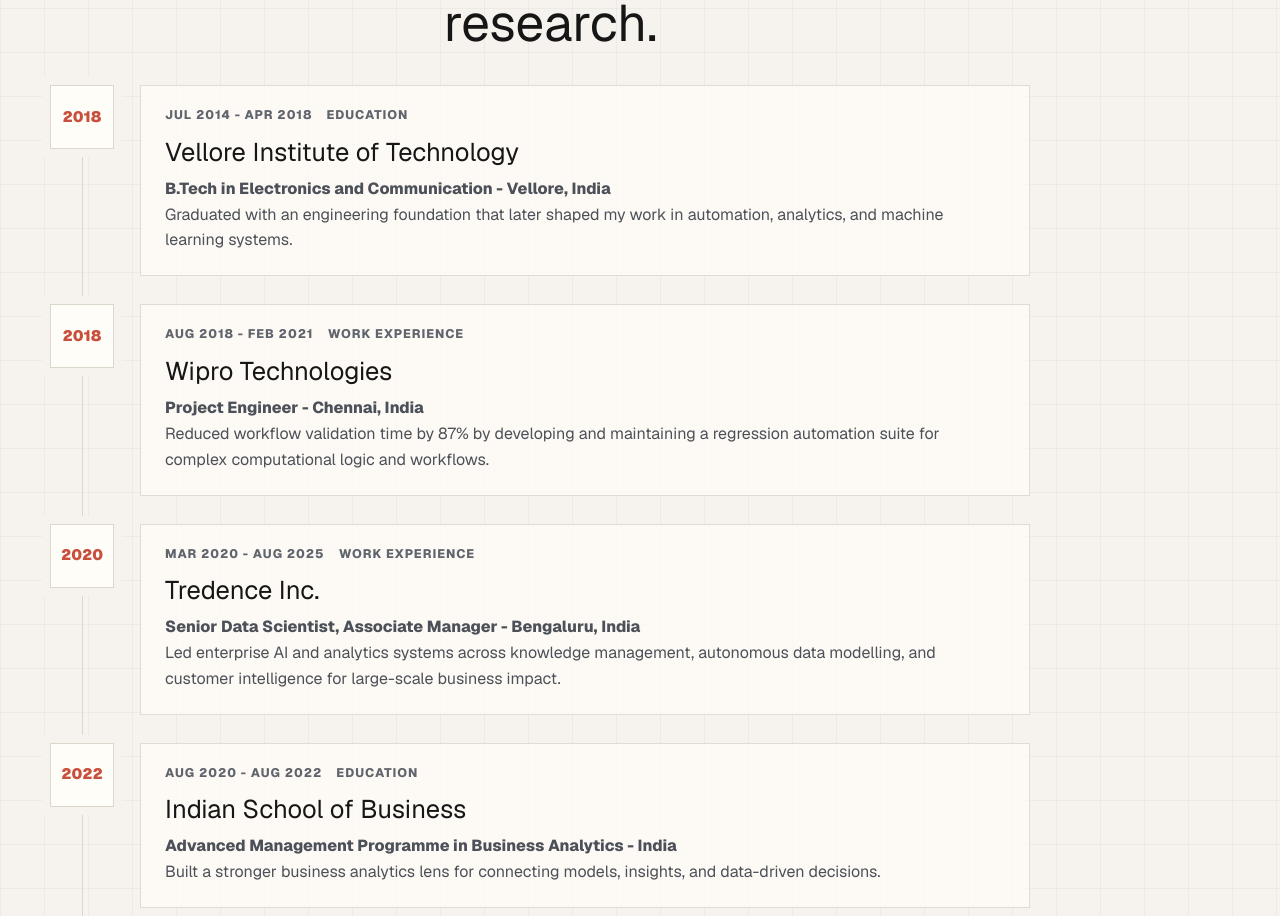
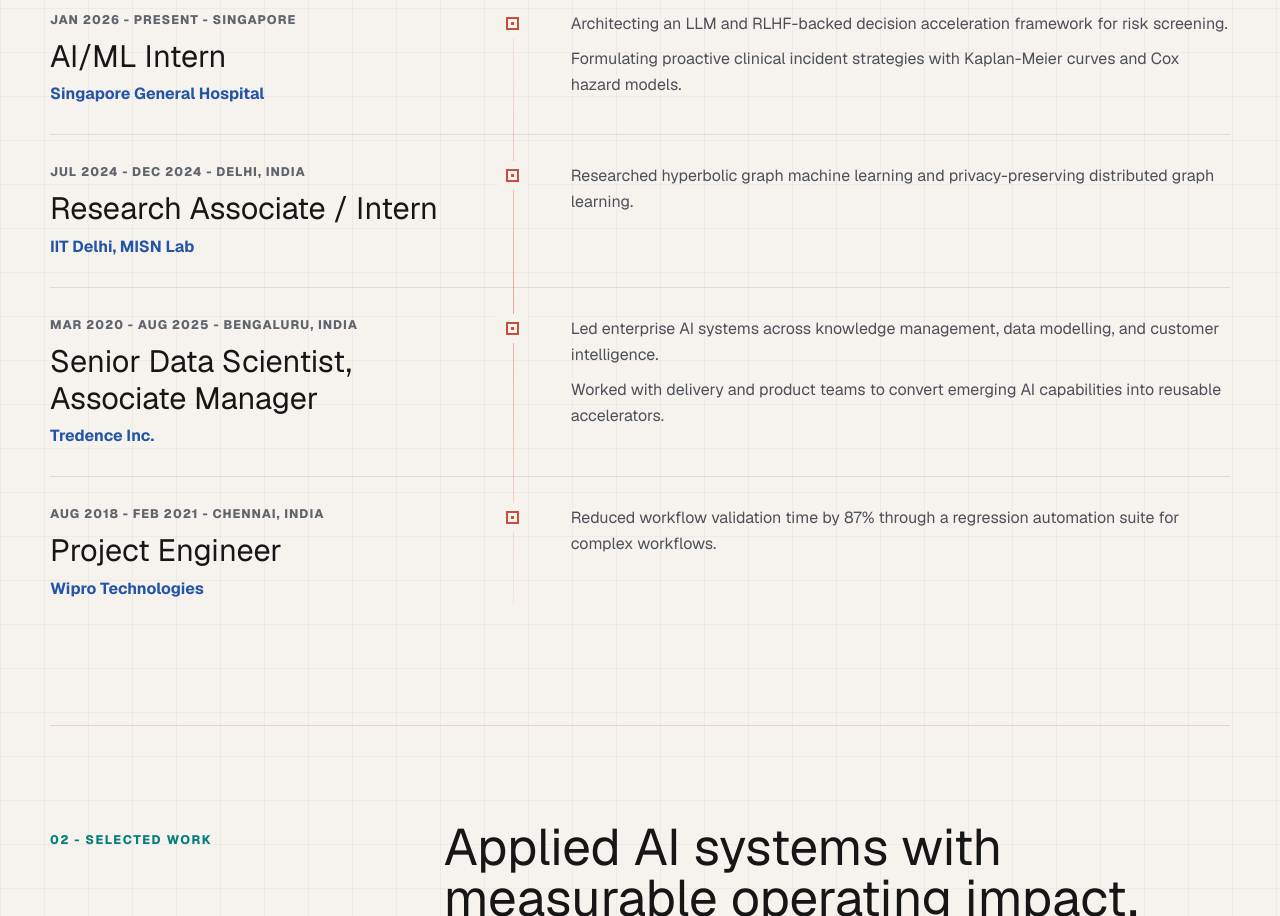
Before and after one commit to anuraagbhavaraju/anuraagbhavaraju.github.io, a Next.js app: page / in a window 1280 px wide. Shown: the part 1884-2800 px from the top of the page. Built offline with nearby package versions, Linux system fonts and the light colour scheme.

Commit message:
Make experience section timeline-led

```diff
--- a/app/globals.css
+++ b/app/globals.css
@@ -411,69 +411,6 @@ h3 {
   margin-top: 9px;
 }
 
-.story-layout {
-  max-width: 980px;
-}
-
-.timeline {
-  position: relative;
-  display: grid;
-  gap: 0;
-}
-
-.timeline::before {
-  content: "";
-  position: absolute;
-  left: 32px;
-  top: 30px;
-  bottom: 30px;
-  width: 1px;
-  background: var(--line);
-}
-
-.timeline-item {
-  position: relative;
-  display: grid;
-  grid-template-columns: 64px minmax(0, 1fr);
-  gap: 26px;
-  min-height: 0;
-  padding: 0 0 28px;
-  background: transparent;
-}
-
-.timeline-item:last-child {
-  padding-bottom: 0;
-}
-
-.timeline-marker {
-  position: relative;
-  z-index: 1;
-  display: grid;
-  place-items: center;
-  width: 64px;
-  height: 64px;
-  border: 1px solid var(--line);
-  background: var(--surface);
-  color: var(--coral);
-  font-size: 0.95rem;
-  font-weight: 850;
-  box-shadow: 0 0 0 8px var(--background);
-}
-
-.timeline-content {
-  padding: 20px 24px 22px;
-  border: 1px solid rgba(22, 22, 22, 0.13);
-  background: rgba(255, 253, 248, 0.78);
-}
-
-.timeline-meta {
-  display: flex;
-  flex-wrap: wrap;
-  gap: 10px 14px;
-  align-items: center;
-}
-
-.timeline-meta span,
 .role-meta,
 .card-label,
 .proof-status {
@@ -484,18 +421,6 @@ h3 {
   text-transform: uppercase;
 }
 
-.timeline-item h3 {
-  margin-top: 12px;
-  font-size: clamp(1.2rem, 2vw, 1.65rem);
-}
-
-.timeline-org {
-  margin: 8px 0 0;
-  color: var(--blue);
-  font-weight: 800;
-}
-
-.timeline-item p,
 .experience-row li,
 .feature-card p,
 .research-card p,
@@ -513,16 +438,34 @@ h3 {
 }
 
 .experience-list {
+  position: relative;
   display: grid;
-  gap: 12px;
+  gap: 0;
+}
+
+.experience-list::before {
+  content: "";
+  position: absolute;
+  top: 24px;
+  bottom: 24px;
+  left: calc(36% + 38px);
+  width: 1px;
+  background: linear-gradient(
+    180deg,
+    rgba(201, 79, 61, 0.08),
+    rgba(201, 79, 61, 0.44),
+    rgba(201, 79, 61, 0.08)
+  );
 }
 
 .experience-row {
+  position: relative;
   display: grid;
-  grid-template-columns: minmax(220px, 0.42fr) minmax(0, 1fr);
-  gap: 34px;
-  padding: 24px 0;
-  border-top: 1px solid rgba(22, 22, 22, 0.12);
+  grid-template-columns: minmax(220px, 36%) 28px minmax(0, 1fr);
+  gap: 24px;
+  align-items: start;
+  padding: 28px 0;
+  border-top: 1px solid rgba(22, 22, 22, 0.1);
 }
 
 .experience-row:first-child {
@@ -536,6 +479,24 @@ h3 {
 
 .experience-row strong {
   color: var(--blue);
+}
+
+.experience-marker {
+  position: relative;
+  z-index: 1;
+  width: 13px;
+  height: 13px;
+  margin: 6px auto 0;
+  border: 2px solid var(--coral);
+  background: var(--background);
+  box-shadow: 0 0 0 8px var(--background);
+}
+
+.experience-marker::after {
+  content: "";
+  position: absolute;
+  inset: 3px;
+  background: var(--coral);
 }
 
 .experience-row ul,
@@ -674,10 +635,32 @@ h3 {
 @media (max-width: 1080px) {
   .hero-section,
   .section-heading,
-  .story-layout,
   .experience-row,
   .contact-section {
     grid-template-columns: 1fr;
+  }
+
+  .experience-list::before {
+    left: 6px;
+  }
+
+  .experience-row {
+    grid-template-columns: 28px minmax(0, 1fr);
+    gap: 18px;
+  }
+
+  .experience-row > div {
+    grid-column: 2;
+  }
+
+  .experience-marker {
+    grid-column: 1;
+    grid-row: 1 / span 2;
+    margin-top: 8px;
+  }
+
+  .experience-row ul {
+    grid-column: 2;
   }
 
   .metrics-grid,
@@ -735,27 +718,6 @@ h3 {
     aspect-ratio: 4 / 5.35;
   }
 
-  .timeline-item {
-    grid-template-columns: 54px minmax(0, 1fr);
-    gap: 16px;
-    padding-bottom: 30px;
-  }
-
-  .timeline::before {
-    left: 27px;
-  }
-
-  .timeline-marker {
-    width: 54px;
-    height: 54px;
-    font-size: 0.82rem;
-    box-shadow: 0 0 0 6px var(--background);
-  }
-
-  .timeline-content {
-    padding: 16px;
-  }
-
   .metrics-grid,
   .work-grid,
   .research-grid,
--- a/app/page.tsx
+++ b/app/page.tsx
@@ -21,72 +21,6 @@ const metrics = [
   },
 ];
 
-const timeline = [
-  {
-    marker: "2018",
-    period: "Jul 2014 - Apr 2018",
-    category: "Education",
-    title: "Vellore Institute of Technology",
-    organisation: "B.Tech in Electronics and Communication",
-    location: "Vellore, India",
-    body: "Graduated with an engineering foundation that later shaped my work in automation, analytics, and machine learning systems.",
-  },
-  {
-    marker: "2018",
-    period: "Aug 2018 - Feb 2021",
-    category: "Work Experience",
-    title: "Wipro Technologies",
-    organisation: "Project Engineer",
-    location: "Chennai, India",
-    body: "Reduced workflow validation time by 87% by developing and maintaining a regression automation suite for complex computational logic and workflows.",
-  },
-  {
-    marker: "2020",
-    period: "Mar 2020 - Aug 2025",
-    category: "Work Experience",
-    title: "Tredence Inc.",
-    organisation: "Senior Data Scientist, Associate Manager",
-    location: "Bengaluru, India",
-    body: "Led enterprise AI and analytics systems across knowledge management, autonomous data modelling, and customer intelligence for large-scale business impact.",
-  },
-  {
-    marker: "2022",
-    period: "Aug 2020 - Aug 2022",
-    category: "Education",
-    title: "Indian School of Business",
-    organisation: "Advanced Management Programme in Business Analytics",
-    location: "India",
-    body: "Built a stronger business analytics lens for connecting models, insights, and data-driven decisions.",
-  },
-  {
-    marker: "2024",
-    period: "Jul 2024 - Dec 2024",
-    category: "Research Experience",
-    title: "Indian Institute of Technology Delhi",
-    organisation: "Research Associate / Intern, MISN Lab",
-    location: "Delhi, India",
-    body: "Worked on hyperbolic graph machine learning and privacy-preserving distributed graph learning.",
-  },
-  {
-    marker: "2025",
-    period: "Aug 2025 - Aug 2026",
-    category: "Education",
-    title: "National University of Singapore",
-    organisation: "M.Tech in Enterprise Business Analytics",
-    location: "Singapore",
-    body: "Pursuing graduate study in enterprise business analytics with a focus on AI, ML, and applied decision systems.",
-  },
-  {
-    marker: "2026",
-    period: "Jan 2026 - Present",
-    category: "Work Experience",
-    title: "Singapore General Hospital",
-    organisation: "AI/ML Intern",
-    location: "Singapore",
-    body: "Architecting LLM and RLHF-backed clinical risk decision systems while applying statistical models for proactive clinical incident management.",
-  },
-];
-
 const experience = [
   {
     role: "AI/ML Intern",
@@ -99,6 +33,15 @@ const experience = [
     ],
   },
   {
+    role: "Research Associate / Intern",
+    company: "IIT Delhi, MISN Lab",
+    period: "Jul 2024 - Dec 2024",
+    location: "Delhi, India",
+    highlights: [
+      "Researched hyperbolic graph machine learning and privacy-preserving distributed graph learning.",
+    ],
+  },
+  {
     role: "Senior Data Scientist, Associate Manager",
     company: "Tredence Inc.",
     period: "Mar 2020 - Aug 2025",
@@ -106,15 +49,6 @@ const experience = [
     highlights: [
       "Led enterprise AI systems across knowledge management, data modelling, and customer intelligence.",
       "Worked with delivery and product teams to convert emerging AI capabilities into reusable accelerators.",
-    ],
-  },
-  {
-    role: "Research Associate / Intern",
-    company: "IIT Delhi, MISN Lab",
-    period: "Jul 2024 - Dec 2024",
-    location: "Delhi, India",
-    highlights: [
-      "Researched hyperbolic graph machine learning and privacy-preserving distributed graph learning.",
     ],
   },
   {
@@ -253,7 +187,6 @@ export default function Home() {
         </a>
         <div className="nav-links">
           <a href="#about">About</a>
-          <a href="#story">Story</a>
           <a href="#experience">Experience</a>
           <a href="#work">Work</a>
           <a href="#research">Research</a>
@@ -321,34 +254,9 @@ export default function Home() {
         </div>
       </section>
 
-      <section id="story" className="content-section story-section">
-        <div className="section-heading">
-          <p className="section-kicker">01 - Story</p>
-          <h2>A chronological path through education, work, and applied research.</h2>
-        </div>
-        <div className="story-layout">
-          <div className="timeline">
-            {timeline.map((item) => (
-              <article className="timeline-item" key={`${item.period}-${item.title}`}>
-                <div className="timeline-marker" aria-hidden="true">{item.marker}</div>
-                <div className="timeline-content">
-                  <div className="timeline-meta">
-                    <span>{item.period}</span>
-                    <span>{item.category}</span>
-                  </div>
-                  <h3>{item.title}</h3>
-                  <p className="timeline-org">{item.organisation} - {item.location}</p>
-                  <p>{item.body}</p>
-                </div>
-              </article>
-            ))}
-          </div>
-        </div>
-      </section>
-
       <section id="experience" className="content-section">
         <div className="section-heading">
-          <p className="section-kicker">02 - Experience</p>
+          <p className="section-kicker">01 - Experience</p>
           <h2>Roles where I have made impact.</h2>
         </div>
         <div className="experience-list">
@@ -359,6 +267,7 @@ export default function Home() {
                 <h3>{job.role}</h3>
                 <strong>{job.company}</strong>
               </div>
+              <span className="experience-marker" aria-hidden="true" />
               <ul>
                 {job.highlights.map((highlight) => (
                   <li key={highlight}>{highlight}</li>
@@ -371,7 +280,7 @@ export default function Home() {
 
       <section id="work" className="content-section work-section">
         <div className="section-heading">
-          <p className="section-kicker">03 - Selected work</p>
+          <p className="section-kicker">02 - Selected work</p>
           <h2>Applied AI systems with measurable operating impact.</h2>
         </div>
         <div className="card-grid work-grid">
@@ -394,7 +303,7 @@ export default function Home() {
 
       <section id="research" className="content-section research-section">
         <div className="section-heading">
-          <p className="section-kicker">04 - Selected research</p>
+          <p className="section-kicker">03 - Selected research</p>
           <h2>Research threads across healthcare, language models, graphs, and statistical learning.</h2>
         </div>
         <div className="card-grid research-grid">
@@ -416,7 +325,7 @@ export default function Home() {
 
       <section id="skills" className="content-section skills-section">
         <div className="section-heading">
-          <p className="section-kicker">05 - Skills</p>
+          <p className="section-kicker">04 - Skills</p>
           <h2>What I bring to AI/ML delivery.</h2>
         </div>
         <div className="skills-grid">
@@ -435,7 +344,7 @@ export default function Home() {
 
       <section className="content-section credentials-section">
         <div className="section-heading">
-          <p className="section-kicker">06 - Recognition</p>
+          <p className="section-kicker">05 - Recognition</p>
           <h2>Delivery credibility, awards, and community leadership.</h2>
         </div>
         <article className="recognition-panel">
@@ -464,7 +373,7 @@ export default function Home() {
 
       <section id="contact" className="contact-section">
         <div>
-          <p className="section-kicker">07 - Connect</p>
+          <p className="section-kicker">06 - Connect</p>
           <h2>Let us talk about AI systems, analytics, research, or coffee.</h2>
           <p>
             Based in Singapore and currently pursuing M.Tech in Enterprise Business Analytics at NUS
```
Also changed, not shown: 1 other file (tests, documents, lock files or other folders).
